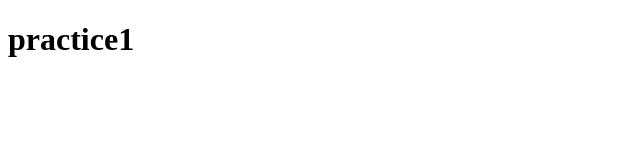
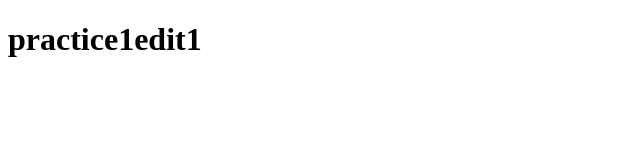
Before and after one commit to Mightyflavor/Practice1, a plain HTML site: page site/index.html in a window 1280 px wide. Shown: the whole page, without its empty margins (0-640 px from the left). Drawn offline with Linux system fonts and the light colour scheme.

Commit message:
My first practice

```diff
--- a/site/index.html
+++ b/site/index.html
@@ -4,6 +4,6 @@
 	<title>practice</title>
 </head>
 <body>
-<h1>practice1</h1>
+<h1>practice1edit1</h1>
 </body>
 </html>
```
